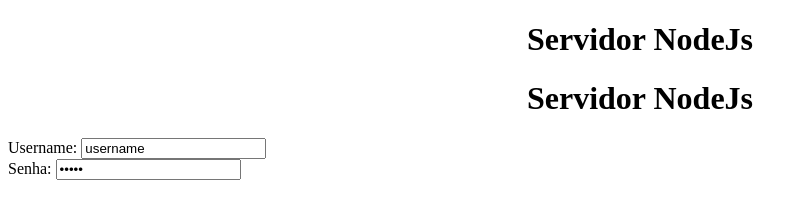
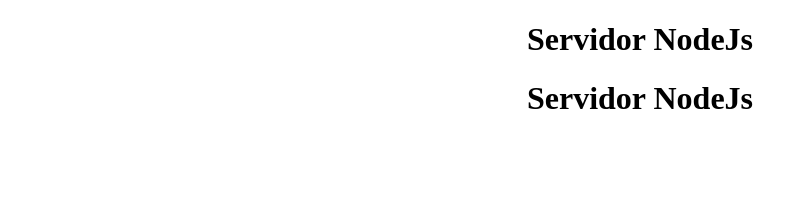
Before and after one commit to AlcinoBarros/fullstack-node, a website: page public/index.html in a window 1280 px wide. Shown: the whole page, without its empty margins (0-807 px from the left). Drawn offline with Linux system fonts and the light colour scheme.

Commit message:
alterei o index

```diff
--- a/public/index.html
+++ b/public/index.html
@@ -10,14 +10,5 @@
   <body>
     <h1 id="mainId">Servidor NodeJs</h1>
     <h1 class="main">Servidor NodeJs</h1>
-
-    <form>
-      <label id="username">Username:</label>
-      <input type="text" name="username" value="username" />
-      <br />
-
-      <label id="senha">Senha:</label>
-      <input type="password" name="senha" value="senha" required />
-    </form>
   </body>
 </html>
```
